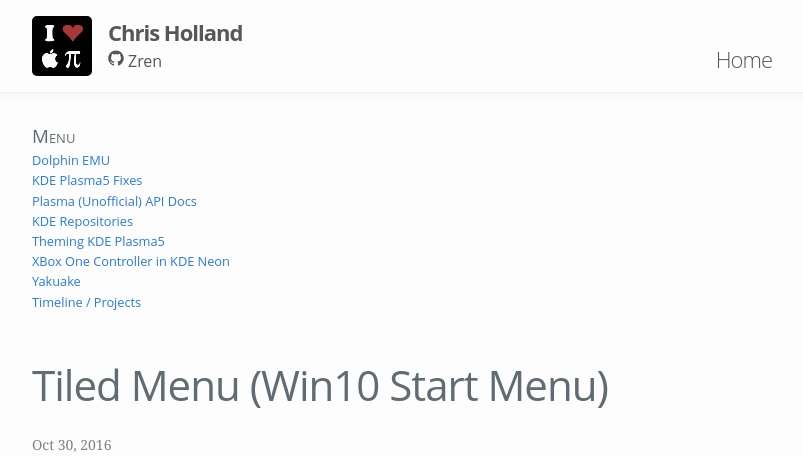
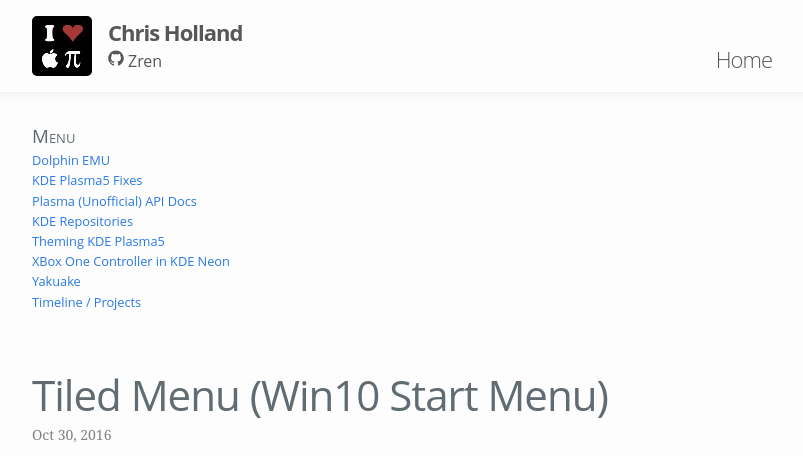
Before and after one commit to Zren/zren.github.io, a Jekyll site: the page built from _posts/2016-10-30-tiled-menu-win10-start-menu.markdown, in a window 1280 px wide. Shown: the top 456 px of the page, without its empty margins (238-1041 px from the left). Built offline with Jekyll 4.4.1, drawn with Linux system fonts in a browser that asks for light colours; grey boxes are pictures that could not be loaded.

Commit message:
Align page title + menu at same location as index page

```diff
--- a/_layouts/post.html
+++ b/_layouts/post.html
@@ -1,6 +1,17 @@
 ---
 layout: default
 ---
+
+<style type="text/css">
+h1.post-title {
+  margin-top: -1px;
+  padding-top: 11px;
+}
+
+h1.post-title + .post-meta {
+  margin-top: -20px;
+}
+</style>
 
 {% include sidenav.html %}
 
```
